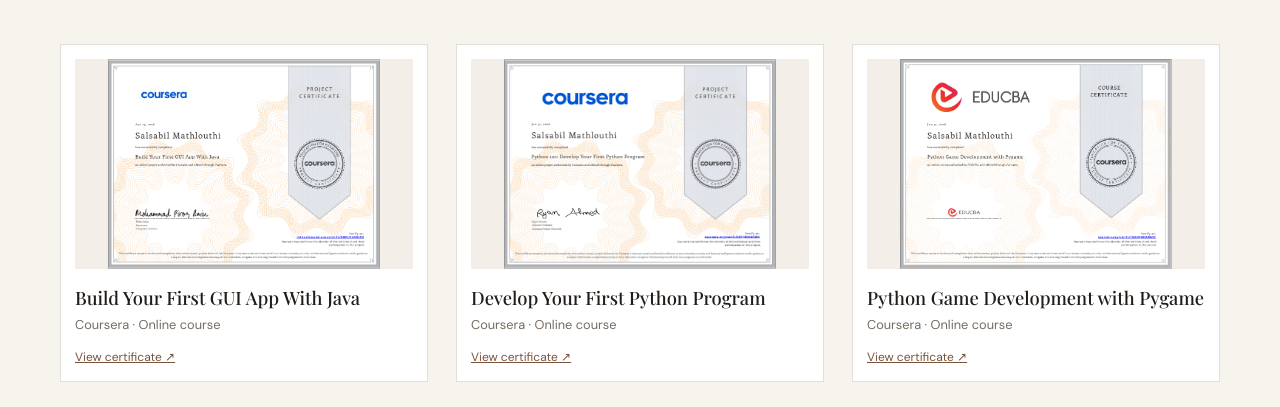
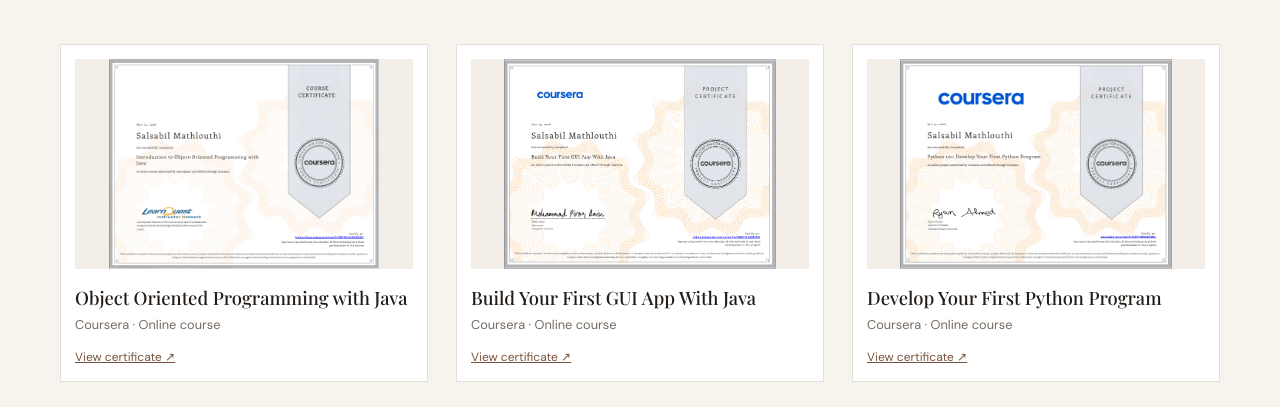
Before and after one commit to salsabil06/my-portfolio, a plain HTML site: page index.html in a window 1280 px wide. Shown: the part 4424-4831 px from the top of the page. Drawn offline with nearby package versions, Linux system fonts and the light colour scheme; a web font is replaced by a local one.

Commit message:
Add certificate for Object Oriented Programming with Java
Added a new certificate section for 'Object Oriented Programming with Java' with links and image.

```diff
--- a/index.html
+++ b/index.html
@@ -428,6 +428,23 @@
           <article class="credential">
               <a href="certificates/coursera.jpg" target="_blank">
                   <div class="credential-image">
+                      <img src="certificates/Object Oriented Programming with Java.png"
+                           alt="Object Oriented Programming with Java">
+                  </div>
+              </a>
+              <h3>Object Oriented Programming with Java</h3>
+              <p>Coursera · Online course</p>
+              <a class="credential-link"
+                 href="certificates/Object Oriented Programming with Java.png" target="_blank">
+                  View certificate ↗
+              </a>
+          </article>
+
+
+          <!-- Certificate 1 -->
+          <article class="credential">
+              <a href="certificates/coursera.jpg" target="_blank">
+                  <div class="credential-image">
                       <img src="certificates/Build Your First GUI App With Java.png"
                            alt="Build Your First GUI App With Java">
                   </div>
@@ -439,6 +456,7 @@
                   View certificate ↗
               </a>
           </article>
+
 
         <!-- Certificate 2 -->
           <article class="credential">
```
